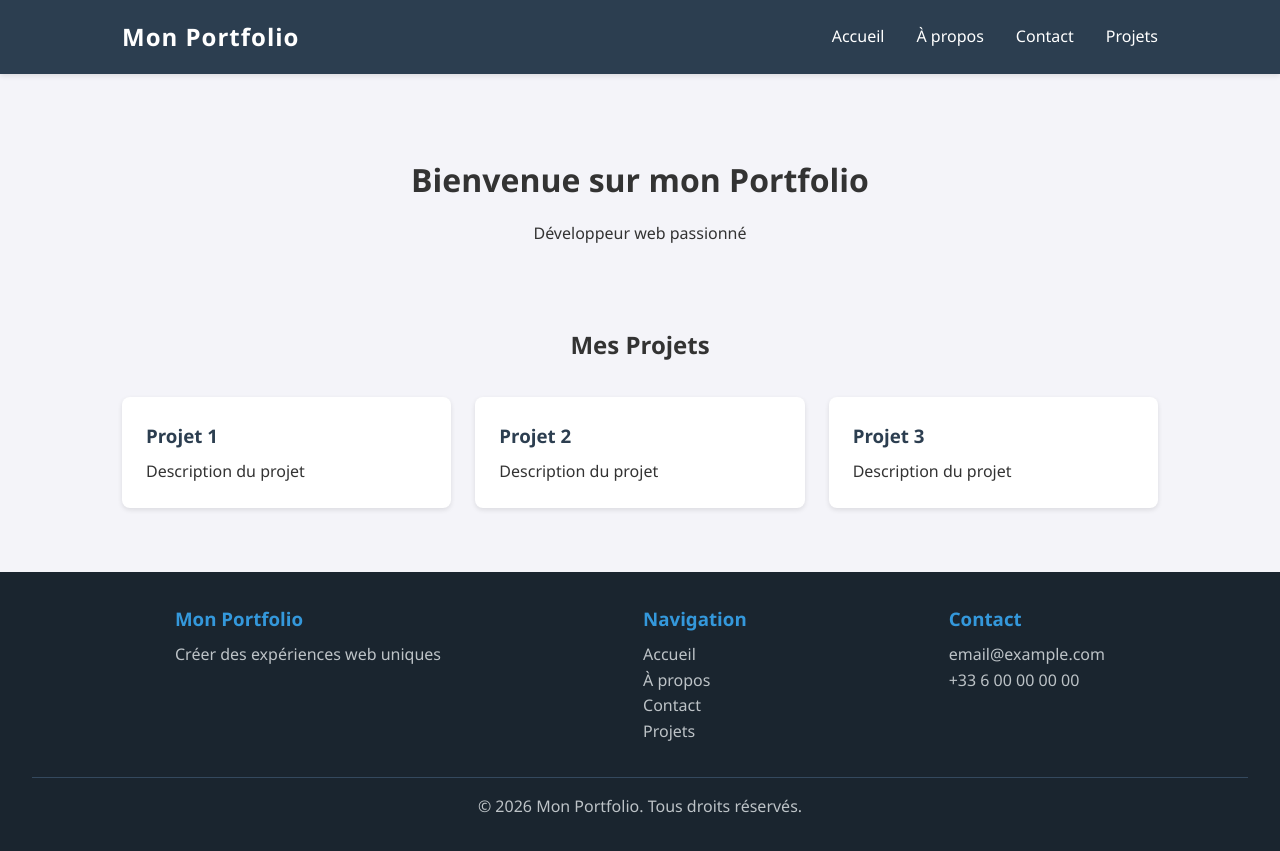
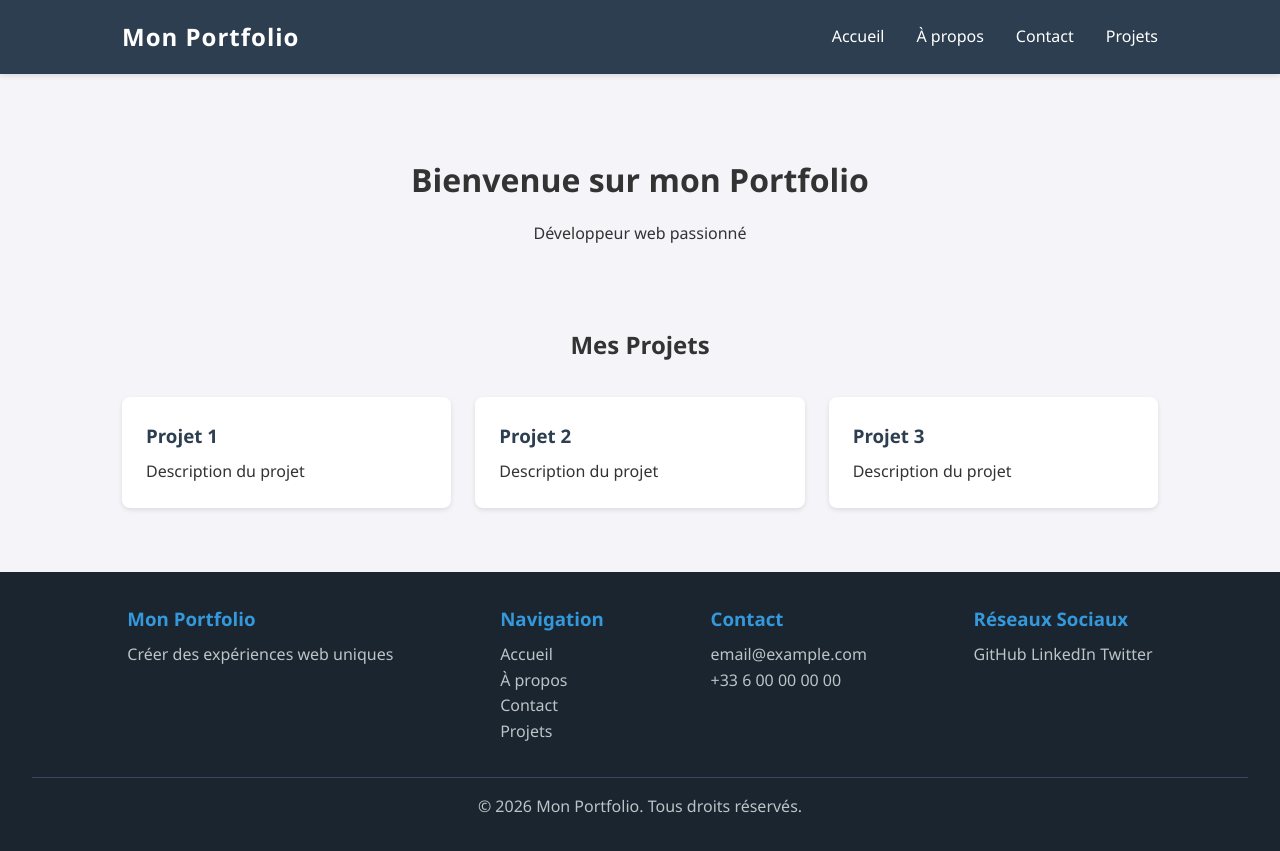
Before and after one commit to Osiris-IA/Portfolio-Git, a website: page index.html in a window 1280 px wide. Drawn offline with Linux system fonts and the light colour scheme.

Commit message:
:art: Add social media links in footer
Added social media links to the footer section.

```diff
--- a/index.html
+++ b/index.html
@@ -65,6 +65,14 @@
           <p>email@example.com</p>
           <p>+33 6 00 00 00 00</p>
         </div>
+        <div class="footer-section">
+          <h3>Réseaux Sociaux</h3>
+          <div class="social-links">
+            <a href="https://github.com" target="_blank">GitHub</a>
+            <a href="https://linkedin.com" target="_blank">LinkedIn</a>
+            <a href="https://twitter.com" target="_blank">Twitter</a>
+          </div>
+        </div>
       </div>
       <div class="footer-bottom">
         <p>&copy; 2026 Mon Portfolio. Tous droits réservés.</p>
```
